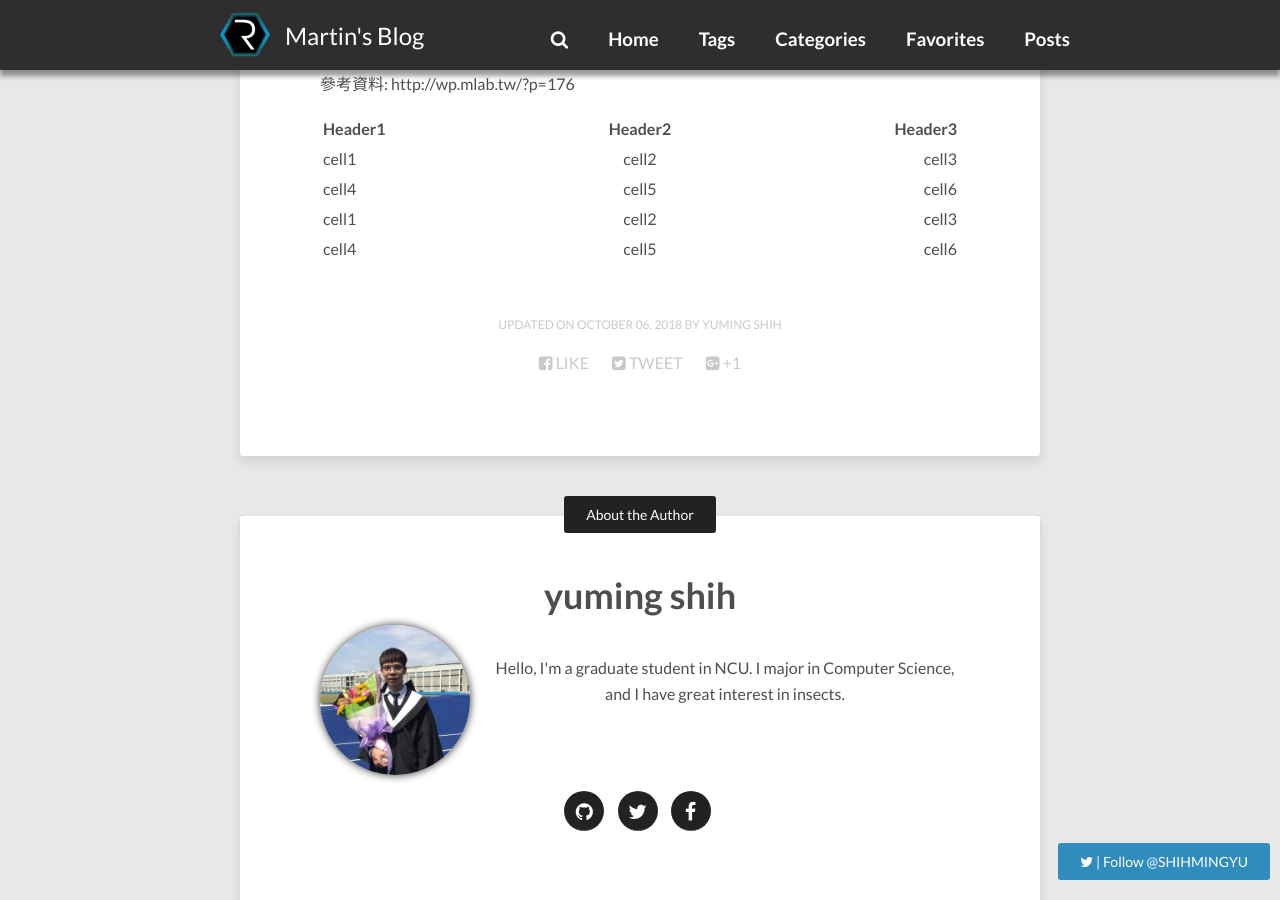
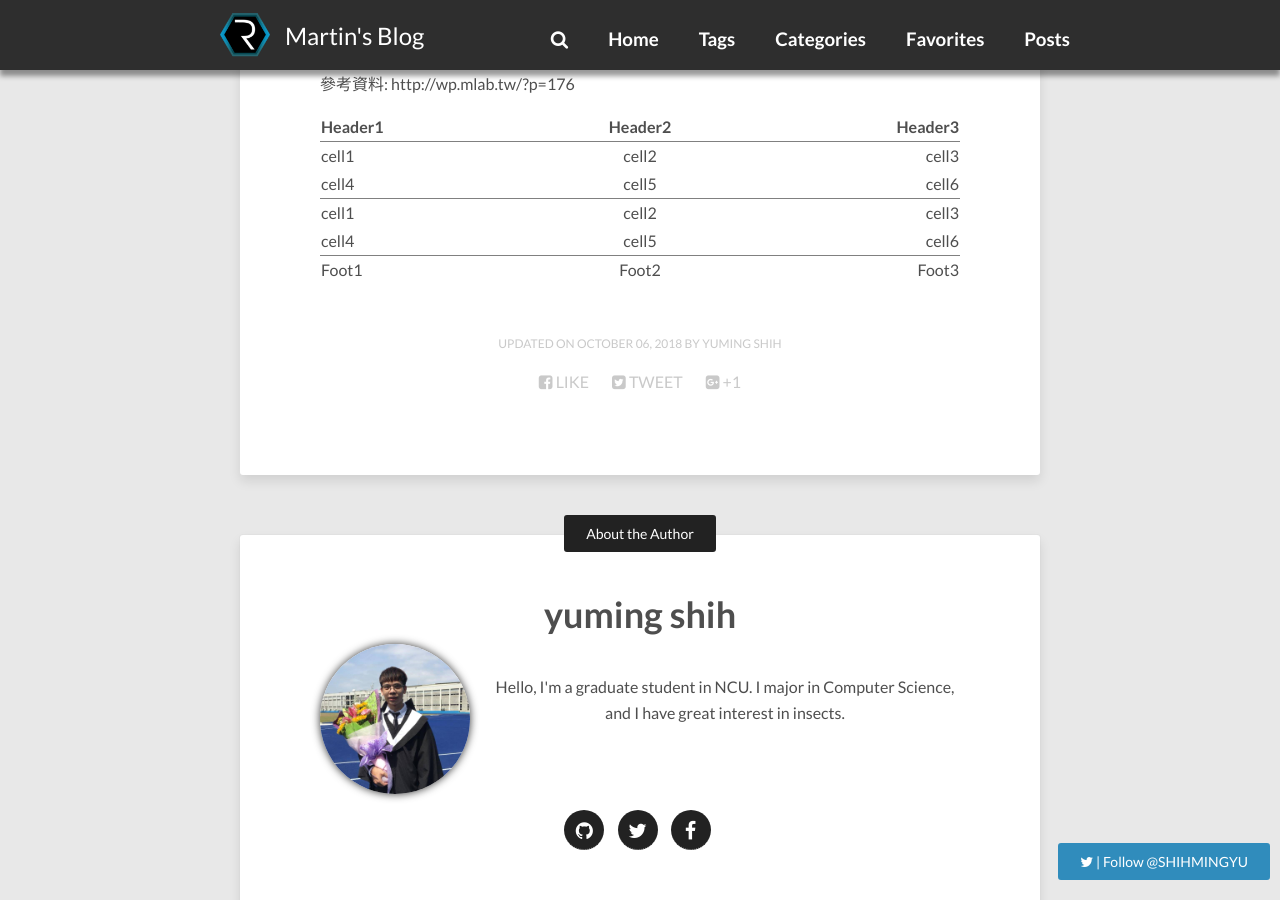
Before and after one commit to aa3710079/blog-old, a Jekyll site: the page built from _posts/2018-10-06-parameter-pass.md, in a window 1280 px wide and 900 px high, scrolled down 3301 px. Built offline with Jekyll 4.4.1, drawn with Linux system fonts in a browser that asks for light colours; nearby versions of some CDN libraries; comment, search, counter and statistics services are not loaded.

Commit message:
Update 2018-10-06-parameter-pass.md

```diff
--- a/_posts/2018-10-06-parameter-pass.md
+++ b/_posts/2018-10-06-parameter-pass.md
@@ -159,3 +159,6 @@ Swap完之後:
 |----
 | cell1   | cell2   | cell3   |
 | cell4   | cell5   | cell6   |
+|=====
+| Foot1   | Foot2   | Foot3
+{: rules="groups"}
```
